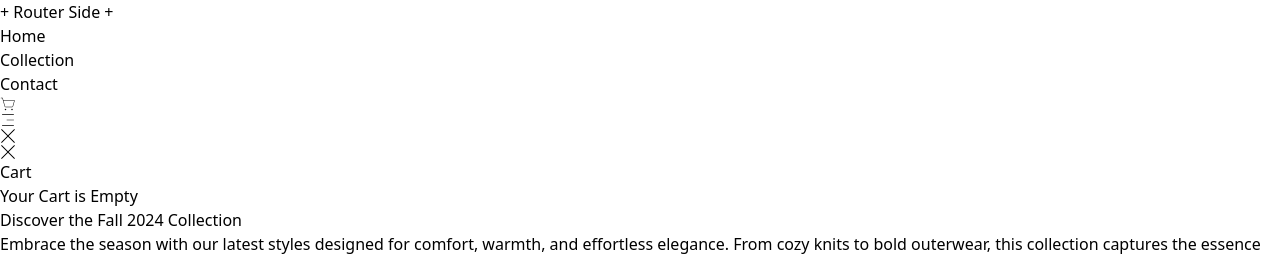
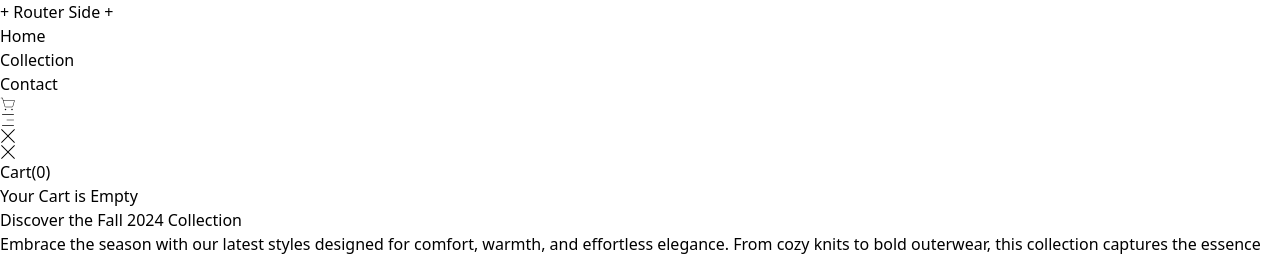
Before and after one commit to mRud3r/e-commerce, a React (Vite) app: page / in a window 1280 px wide. Shown: the top 258 px of the page. Built offline with nearby package versions, Linux system fonts and the light colour scheme.

Commit message:
small improvements

```diff
--- a/src/components/CartContent.jsx
+++ b/src/components/CartContent.jsx
@@ -6,16 +6,24 @@ import CartItem from "./CartItem";
 export default function CartContent( {cartVisible, setCartVisible} ) {
 const {cartItems} = useContext(CartContext);
 
+const totalItems = cartItems.reduce((total, item) => total + item.quantity, 0);
+
     return (
         <div className={`fixed top-0 right-0 bottom-0 overflow-hidden transition-all bg-stone-50 ${cartVisible ? 'w-96' : 'w-0'}`}>
             <TfiClose onClick={() => setCartVisible(false)} className="absolute top-4 right-4" />
-            <h1 className="text-3xl mt-8 ml-8">Cart</h1>
-            <div className="flex flex-col mt-8 items-center justify-center">
-                <p className="text-sm">Your Cart is Empty</p>
-            </div>
-            {cartItems.map(item => (
+            <h1 className="text-3xl mt-8 ml-8">Cart({totalItems})</h1>
+
+            {totalItems === 0 ? (
+                    <div className="py-8 flex items-center justify-center">
+                        <p className="text-sm">Your Cart is Empty</p>
+                    </div>
+
+        ) : (
+            cartItems.map(item => (
                 <CartItem key={item.id} item={item} />
-            ))}
+            ))
+        )}
+
         </div>
     );
 }
--- a/src/pages/ContactPage.jsx
+++ b/src/pages/ContactPage.jsx
@@ -3,9 +3,9 @@ import ContactForm from "../components/ContactForm";
 export default function ContactPage() {
     return (
             <main className="container mx-auto p-4 min-h-screen flex flex-row justify-center items-center gap-4">
-            <div className="w-full">
+            <div className="w-full flex flex-col gap-4">
                 <h1 className="text-2xl">Contact Us</h1>
-                <p>Lorem ipsum dolor sit, amet consectetur adipisicing elit. Ipsam officiis hic nihil corporis ut deserunt aut impedit suscipit tempora, alias, aliquam iste quas sit rem eveniet, minus sint! Laudantium, eaque!</p>
+                <p className="font-light text-sm">Lorem ipsum dolor sit, amet consectetur adipisicing elit. Ipsam officiis hic nihil corporis ut deserunt aut impedit suscipit tempora, alias, aliquam iste quas sit rem eveniet, minus sint! Laudantium, eaque!</p>
 
             </div>
             <ContactForm />
```
